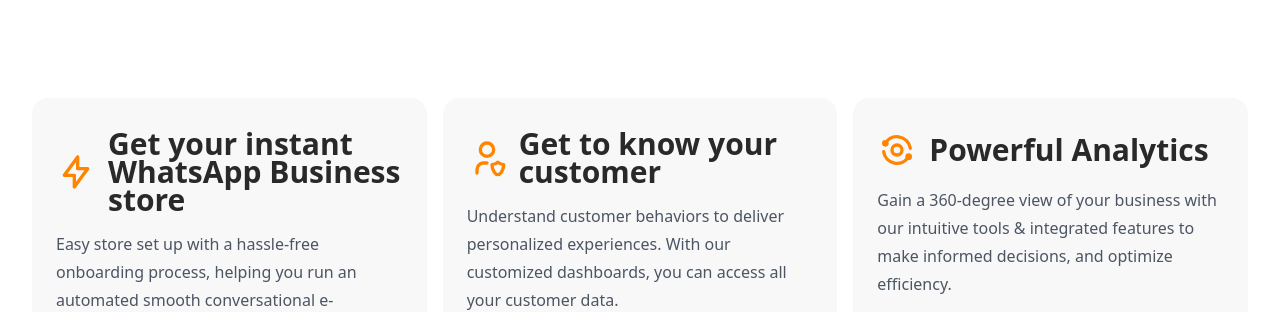
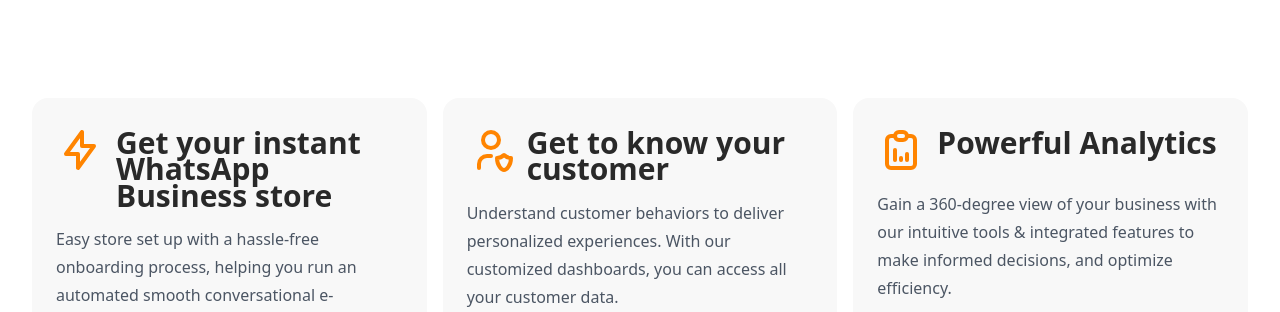
Before and after one commit to noelsilveira/ConvoBot360-Website, a Next.js app: page / in a window 1280 px wide. Shown: the part 1440-1752 px from the top of the page. Built offline with nearby package versions, Linux system fonts and the light colour scheme.

Commit message:
home page icons updated

```diff
--- a/src/components/home/SimpleFeatureSection.tsx
+++ b/src/components/home/SimpleFeatureSection.tsx
@@ -5,6 +5,7 @@ import {
   TbAnalyze,
   TbBolt,
   TbFileCheck,
+  TbReportAnalytics,
   TbUserShield,
   TbVersions,
 } from 'react-icons/tb';
@@ -29,7 +30,7 @@ const features = [
     description:
       'Gain a 360-degree view of your business with our intuitive tools & integrated features to make informed decisions, and optimize efficiency.',
     href: '/about',
-    icon: TbAnalyze,
+    icon: TbReportAnalytics,
   },
 ];
 
@@ -57,9 +58,9 @@ const SimpleFeatureSection = () => {
                 key={feature.name}
                 className='flex flex-col rounded-2xl bg-gallery-50 px-6 py-8'
               >
-                <dt className='flex items-center gap-x-3 text-3xl font-bold leading-7 text-gallery-950'>
+                <dt className='flex items-start justify-start gap-x-3 text-3xl font-bold leading-[1.65rem] text-gallery-950'>
                   <feature.icon
-                    className='h-10 w-10 flex-none text-brand-600'
+                    className='-mt-1 h-12 w-12 flex-none text-brand-600'
                     aria-hidden='true'
                   />
                   {feature.name}
```
